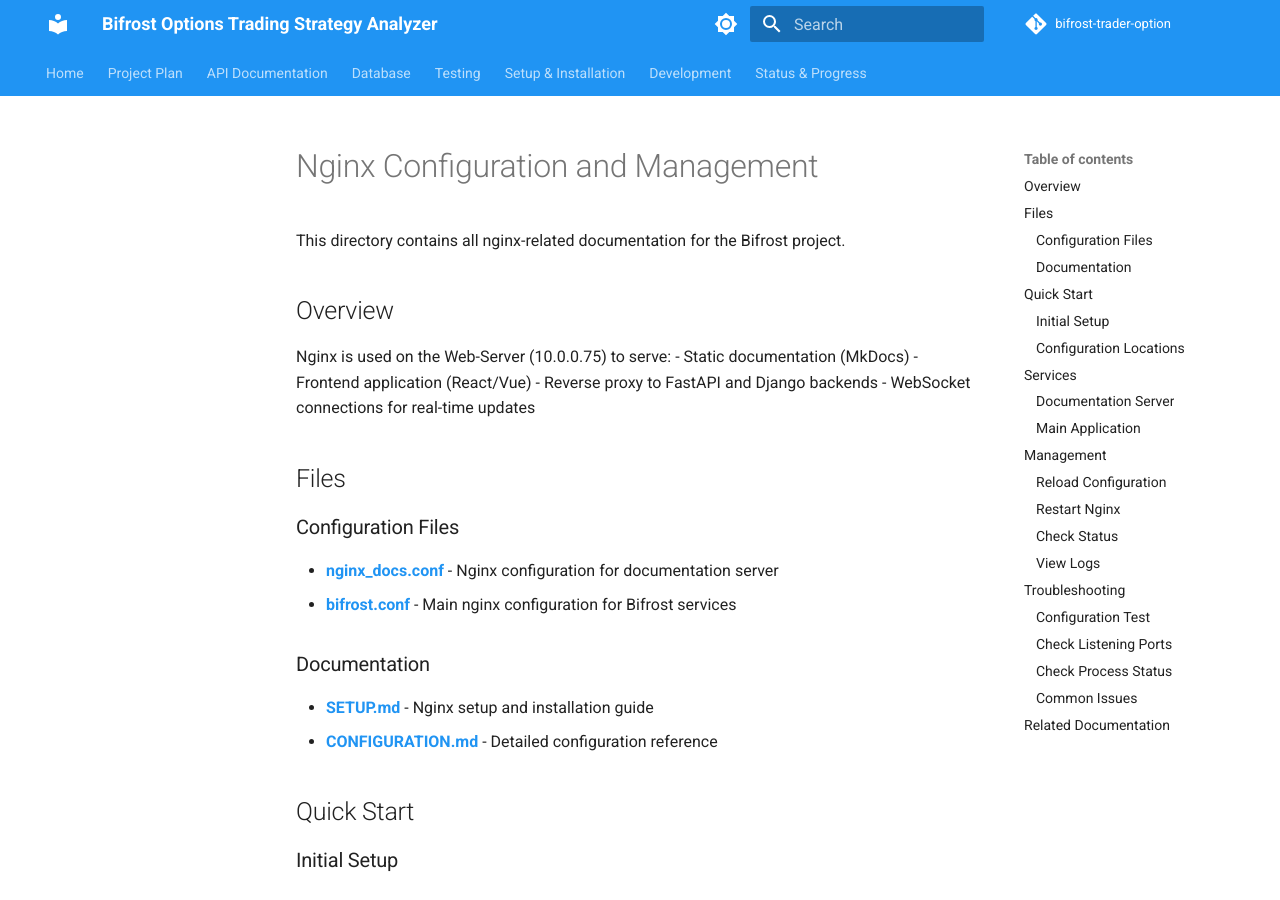
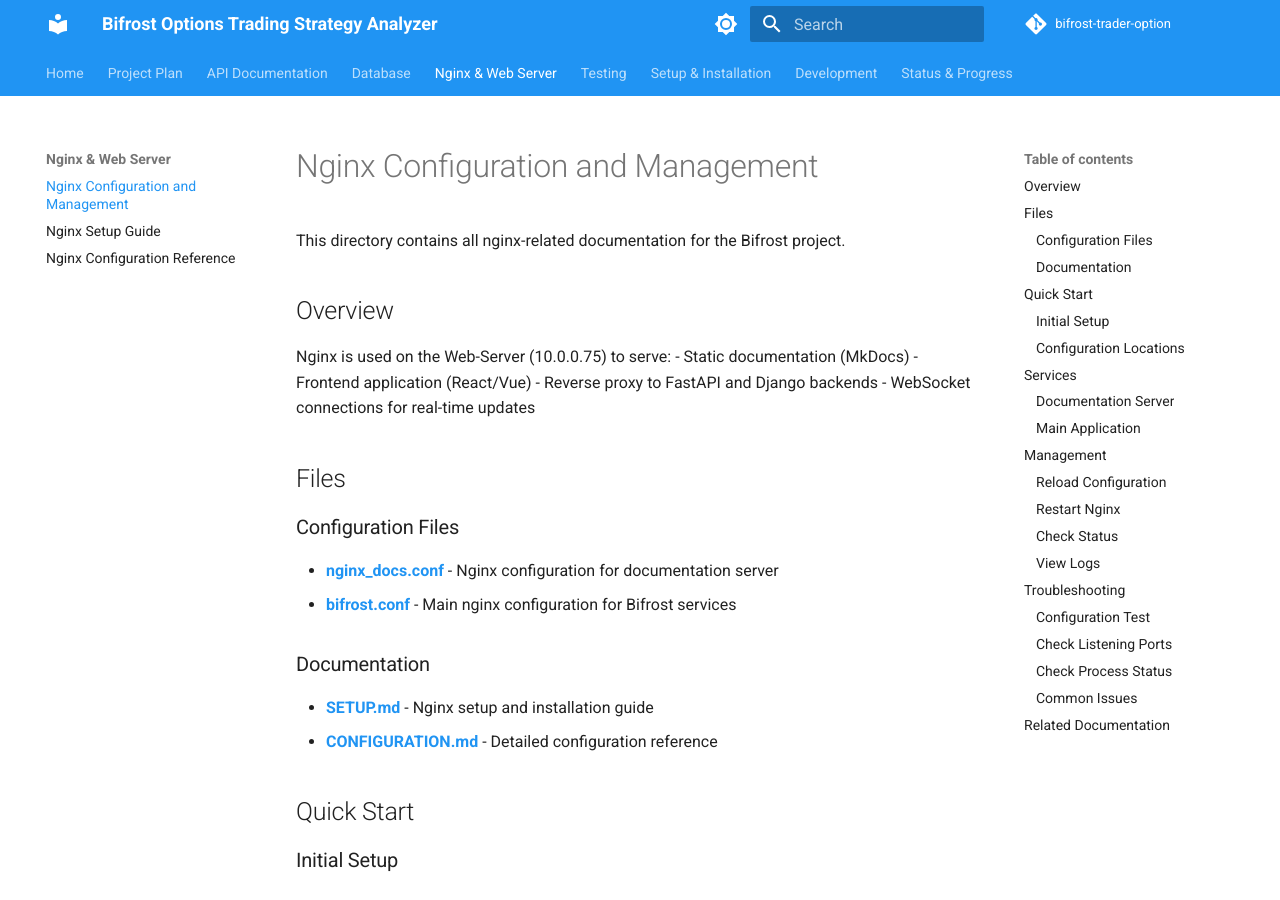
Before and after one commit to weitingzhao/bifrost-trader-option, an MkDocs documentation site: the page built from docs/nginx/README.md, in a window 1280 px wide and 900 px high. Built offline with MkDocs 1.6.1 and Material for MkDocs 9.7.7, drawn with Linux system fonts in a browser that asks for light colours; comment, search, counter and statistics services are not loaded; the version menu is left out.

Commit message:
Add nginx documentation to MkDocs navigation

```diff
--- a/mkdocs.yml
+++ b/mkdocs.yml
@@ -59,6 +59,11 @@ nav:
   - Database:
     - database/README.md
 
+  - Nginx & Web Server:
+    - nginx/README.md
+    - nginx/SETUP.md
+    - nginx/CONFIGURATION.md
+
   - Testing:
     - testing/TEST_STRATEGY.md
     - testing/TEST_DATABASE_COVERAGE.md
```
